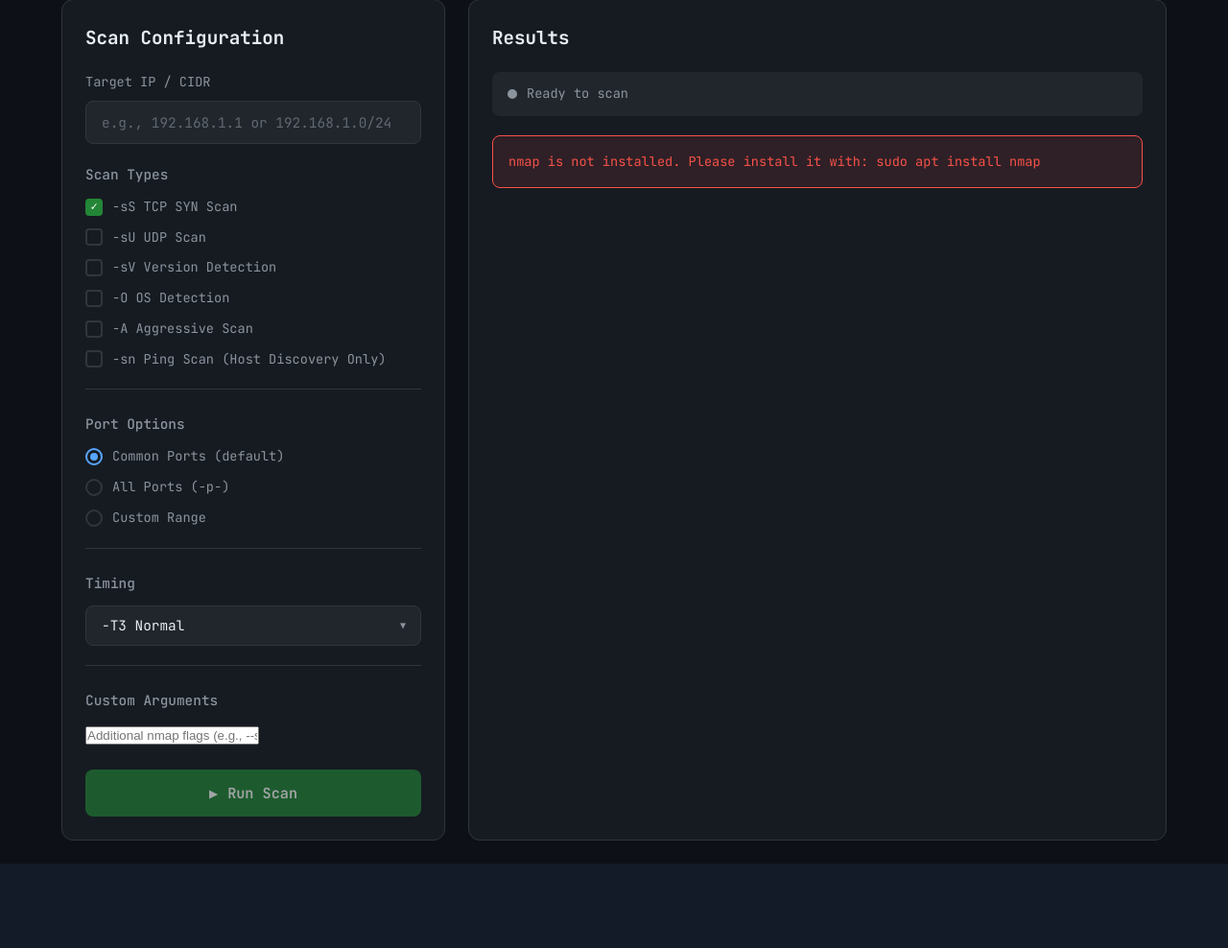
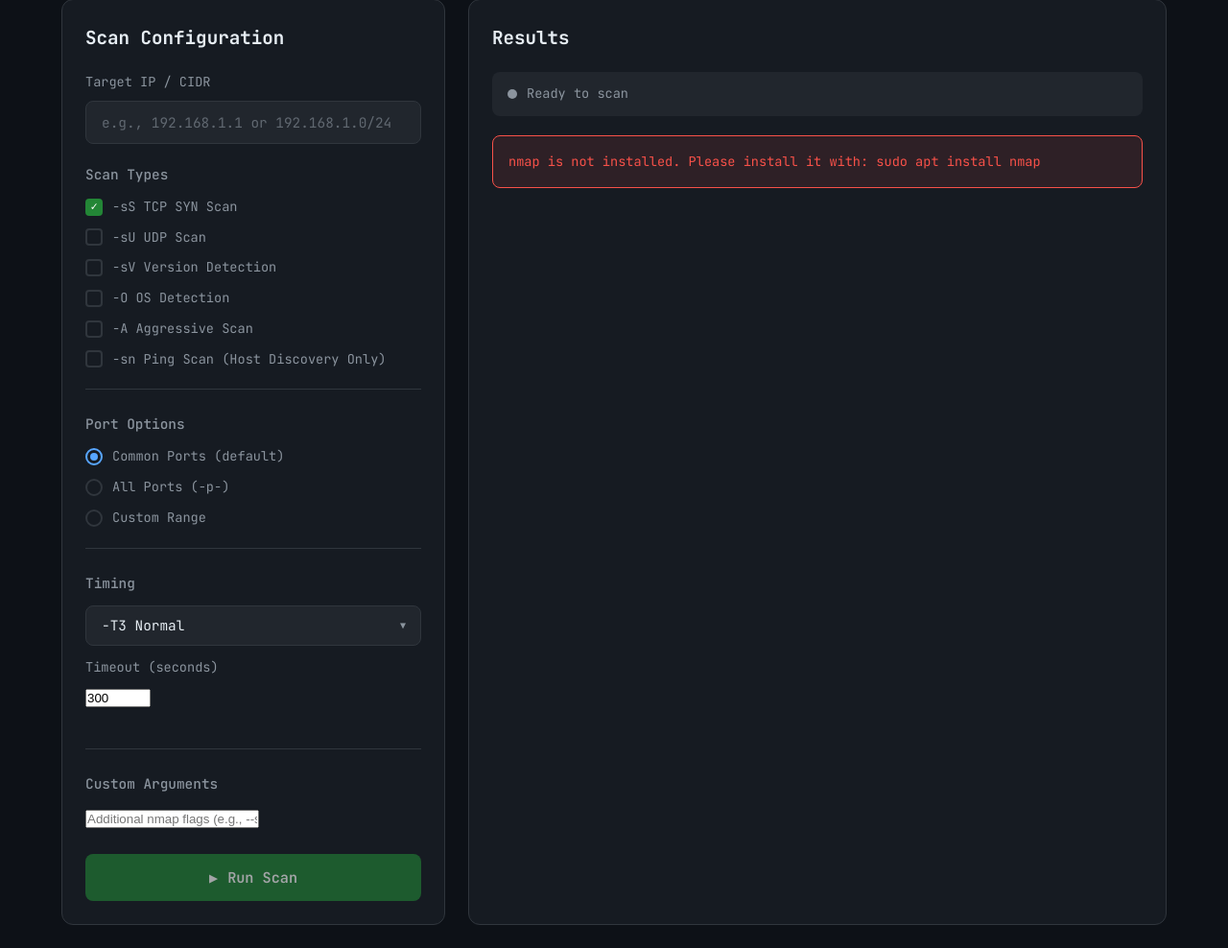
Before and after one commit to RabbidByte/nmapVibe, a Flask app: page / in a window 1280 px wide. Shown: the part 164-1152 px from the top of the page at 96% size. Before the commit the page ends 1064 px from the top, so only its background shows below. Run offline with Flask 3, Linux system fonts and the light colour scheme.

Commit message:
Make scan timeout configurable

```diff
--- a/app.py
+++ b/app.py
@@ -180,12 +180,14 @@ def api_scan():
     if custom_args:
         cmd.extend(custom_args.split())
 
+    timeout = int(options.get('timeout', 300))
+
     try:
         result = subprocess.run(
             cmd,
             capture_output=True,
             text=True,
-            timeout=300
+            timeout=timeout
         )
 
         # Check return code (0 = success, 1 = some hosts down but valid)
@@ -211,7 +213,7 @@ def api_scan():
         })
 
     except subprocess.TimeoutExpired:
-        return jsonify({'success': False, 'error': 'Scan timed out (max 5 minutes)'}), 500
+        return jsonify({'success': False, 'error': f'Scan timed out (max {timeout} seconds)'}), 500
     except Exception as e:
         return jsonify({'success': False, 'error': str(e)}), 500
 
--- a/static/script.js
+++ b/static/script.js
@@ -120,6 +120,7 @@ async function runScan() {
             ? document.getElementById('portRange').value
             : '',
         timing: document.getElementById('timing').value,
+        timeout: parseInt(document.getElementById('timeout').value) || 300,
         customArgs: document.getElementById('customArgs').value
     };
 
--- a/templates/index.html
+++ b/templates/index.html
@@ -98,6 +98,10 @@
                             <option value="5">-T5 Insane</option>
                         </select>
                     </div>
+                    <div class="form-group" style="margin-top: 12px;">
+                        <label for="timeout">Timeout (seconds)</label>
+                        <input type="number" id="timeout" value="300" min="30" max="3600">
+                    </div>
                 </div>
 
                 <div class="form-section">
```
